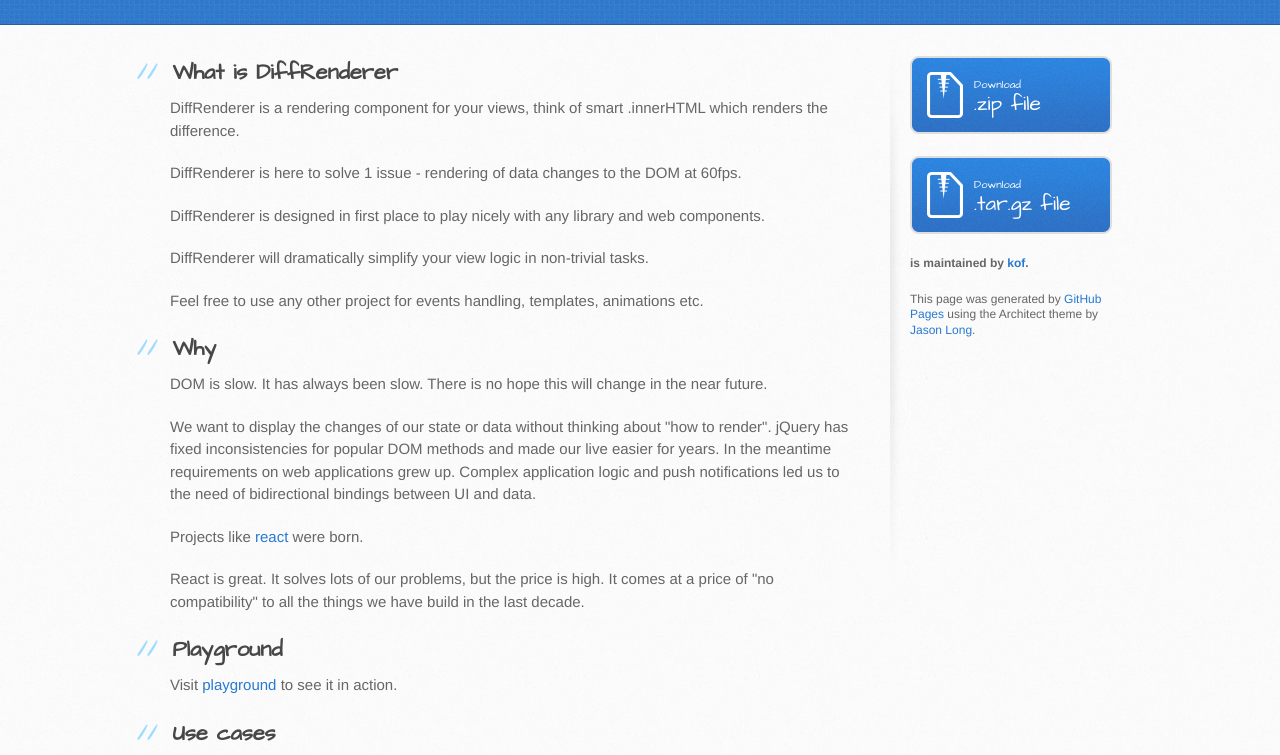
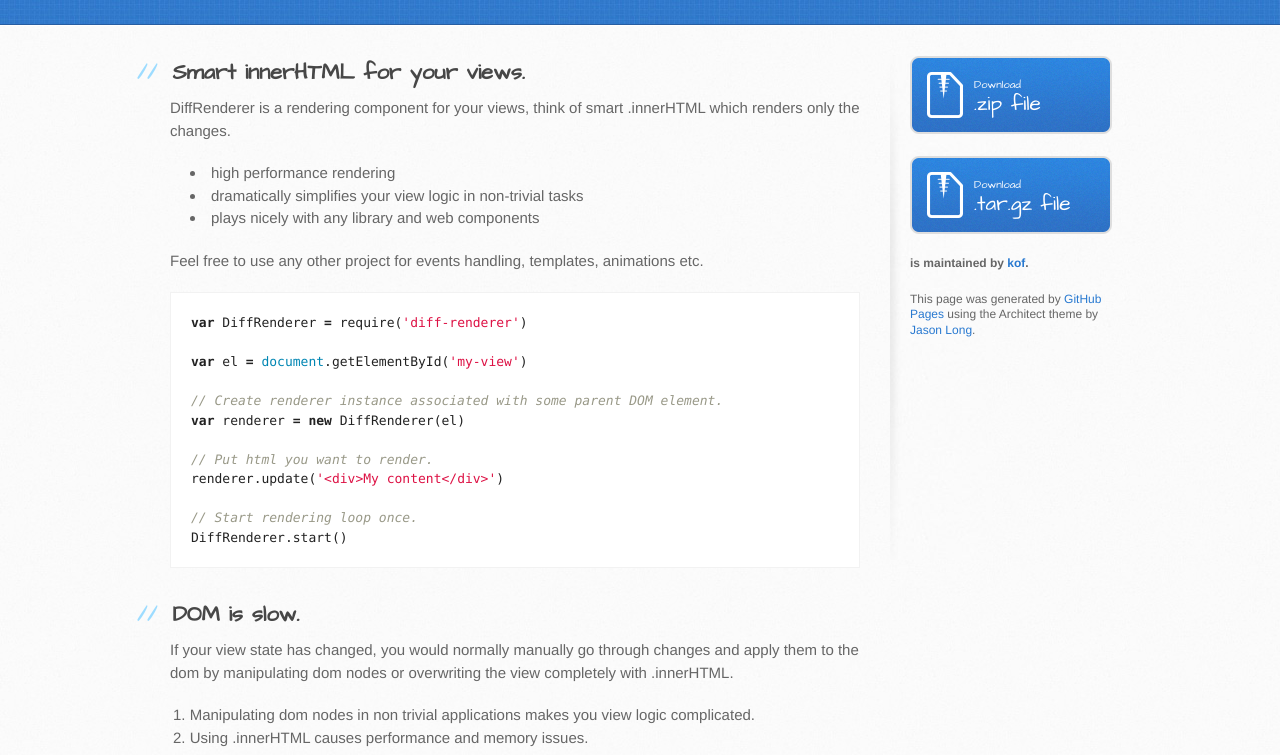
Before and after one commit to kof/diff-renderer, a website: page index.html in a window 1280 px wide. Shown: the part 176-931 px from the top of the page. Drawn offline with Linux system fonts and the light colour scheme.

```diff
--- a/index.html
+++ b/index.html
@@ -5,22 +5,22 @@
     <meta http-equiv="X-UA-Compatible" content="chrome=1">
     <meta name="viewport" content="width=device-width, initial-scale=1, maximum-scale=1">
     <link href='https://fonts.googleapis.com/css?family=Architects+Daughter' rel='stylesheet' type='text/css'>
-    <link rel="stylesheet" type="text/css" href="stylesheets/stylesheet.css" media="screen" />
-    <link rel="stylesheet" type="text/css" href="stylesheets/pygment_trac.css" media="screen" />
-    <link rel="stylesheet" type="text/css" href="stylesheets/print.css" media="print" />
+    <link rel="stylesheet" type="text/css" href="stylesheets/stylesheet.css" media="screen">
+    <link rel="stylesheet" type="text/css" href="stylesheets/pygment_trac.css" media="screen">
+    <link rel="stylesheet" type="text/css" href="stylesheets/print.css" media="print">
 
     <!--[if lt IE 9]>
     <script src="//html5shiv.googlecode.com/svn/trunk/html5.js"></script>
     <![endif]-->
 
-    <title>Diff-renderer by kof</title>
+    <title>DiffRenderer by kof</title>
   </head>
 
   <body>
     <header>
       <div class="inner">
-        <h1>Diff-renderer</h1>
-        <h2>Render diff to the dom.</h2>
+        <h1>DiffRenderer</h1>
+        <h2>Smart innerHTML for your views.</h2>
         <a href="https://github.com/kof/diff-renderer" class="button"><small>View project on</small>GitHub</a>
       </div>
     </header>
@@ -29,31 +29,40 @@
       <div class="inner clearfix">
         <section id="main-content">
           <h2>
-<a name="what-is-diffrenderer" class="anchor" href="#what-is-diffrenderer"><span class="octicon octicon-link"></span></a>What is DiffRenderer</h2>
+<a name="smart-innerhtml-for-your-views" class="anchor" href="#smart-innerhtml-for-your-views"><span class="octicon octicon-link"></span></a>Smart innerHTML for your views.</h2>
 
-<p>DiffRenderer is a rendering component for your views, think of smart .innerHTML which renders the difference.</p>
+<p>DiffRenderer is a rendering component for your views, think of smart .innerHTML which renders only the changes.</p>
 
-<p>DiffRenderer is here to solve 1 issue - rendering of data changes to the DOM at 60fps.</p>
+<ul>
+<li>high performance rendering</li>
+<li>dramatically simplifies your view logic in non-trivial tasks</li>
+<li>plays nicely with any library and web components</li>
+</ul><p>Feel free to use any other project for events handling, templates, animations etc.</p>
 
-<p>DiffRenderer is designed in first place to play nicely with any library and web components.</p>
+<div class="highlight highlight-javascript"><pre>
+<span class="kd">var</span> <span class="nx">DiffRenderer</span> <span class="o">=</span> <span class="nx">require</span><span class="p">(</span><span class="s1">'diff-renderer'</span><span class="p">)</span>
 
-<p>DiffRenderer will dramatically simplify your view logic in non-trivial tasks.</p>
+<span class="kd">var</span> <span class="nx">el</span> <span class="o">=</span> <span class="nb">document</span><span class="p">.</span><span class="nx">getElementById</span><span class="p">(</span><span class="s1">'my-view'</span><span class="p">)</span>
 
-<p>Feel free to use any other project for events handling, templates, animations etc.</p>
+<span class="c1">// Create renderer instance associated with some parent DOM element.</span>
+<span class="kd">var</span> <span class="nx">renderer</span> <span class="o">=</span> <span class="k">new</span> <span class="nx">DiffRenderer</span><span class="p">(</span><span class="nx">el</span><span class="p">)</span>
+
+<span class="c1">// Put html you want to render.</span>
+<span class="nx">renderer</span><span class="p">.</span><span class="nx">update</span><span class="p">(</span><span class="s1">'&lt;div&gt;My content&lt;/div&gt;'</span><span class="p">)</span>
+
+<span class="c1">// Start rendering loop once.</span>
+<span class="nx">DiffRenderer</span><span class="p">.</span><span class="nx">start</span><span class="p">()</span>
+</pre></div>
 
 <h2>
-<a name="why" class="anchor" href="#why"><span class="octicon octicon-link"></span></a>Why</h2>
+<a name="dom-is-slow" class="anchor" href="#dom-is-slow"><span class="octicon octicon-link"></span></a>DOM is slow.</h2>
 
-<p>DOM is slow. It has always been slow. There is no hope this will change in the near future.</p>
+<p>If your view state has changed, you would normally manually go through changes and apply them to the dom by manipulating dom nodes or overwriting the view completely with .innerHTML.</p>
 
-<p>We want to display the changes of our state or data without thinking about "how to render".
-jQuery has fixed inconsistencies for popular DOM methods and made our live easier for years. In the meantime requirements on web applications grew up. Complex application logic and push notifications led us to the need of bidirectional bindings between UI and data.</p>
-
-<p>Projects like <a href="https://github.com/facebook/react/">react</a> were born.</p>
-
-<p>React is great. It solves lots of our problems, but the price is high. It comes at a price of "no compatibility" to all the things we have build in the last decade.</p>
-
-<h2>
+<ol>
+<li>Manipulating dom nodes in non trivial applications makes you view logic complicated.</li>
+<li>Using .innerHTML causes performance and memory issues.</li>
+</ol><h2>
 <a name="playground" class="anchor" href="#playground"><span class="octicon octicon-link"></span></a>Playground</h2>
 
 <p>Visit <a href="//kof.github.com/diff-renderer/demo/playground.html">playground</a> to see it in action.</p>
@@ -74,7 +83,7 @@
 <li>It accepts a snapshot of your state in html or json format. You can use any template engine or none.</li>
 <li>It calculates the difference to the cached state of the dom.</li>
 <li>Intelligently renders the difference by only modifying/adding/removing nodes it has to.</li>
-<li>It reuses DOM elements.</li>
+<li>It always reuses DOM elements.</li>
 </ol><h2>
 <a name="gotchas" class="anchor" href="#gotchas"><span class="octicon octicon-link"></span></a>Gotchas</h2>
 
```
Also changed, not shown: params.json (+1 -1 lines).
